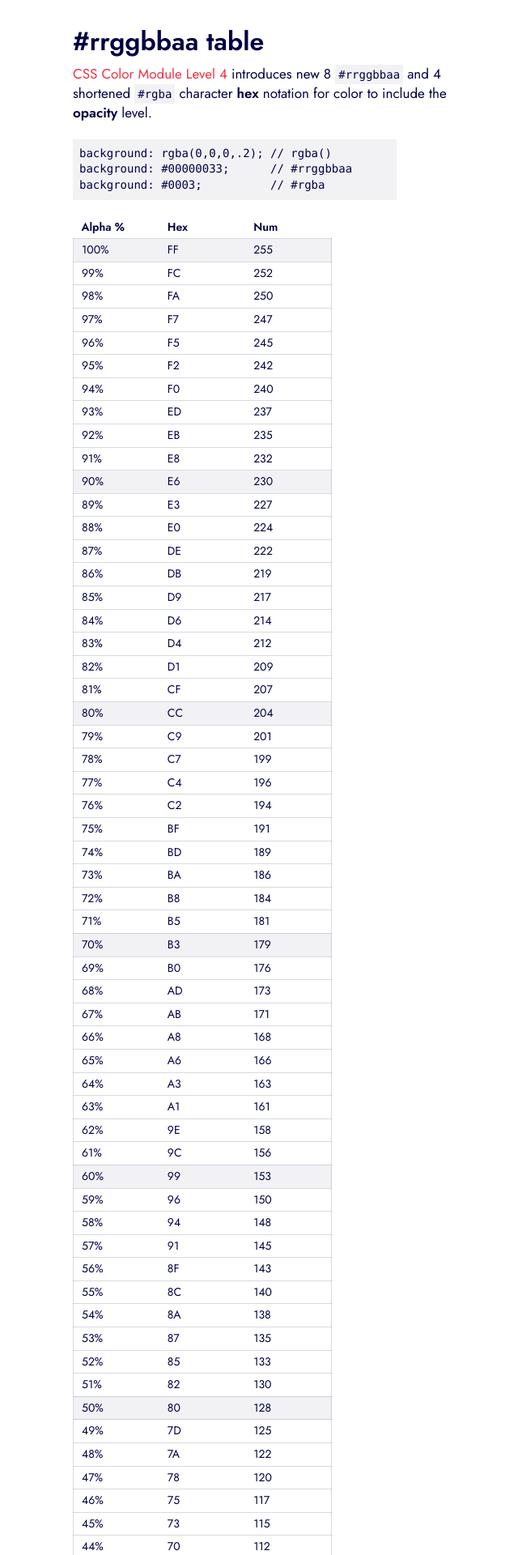
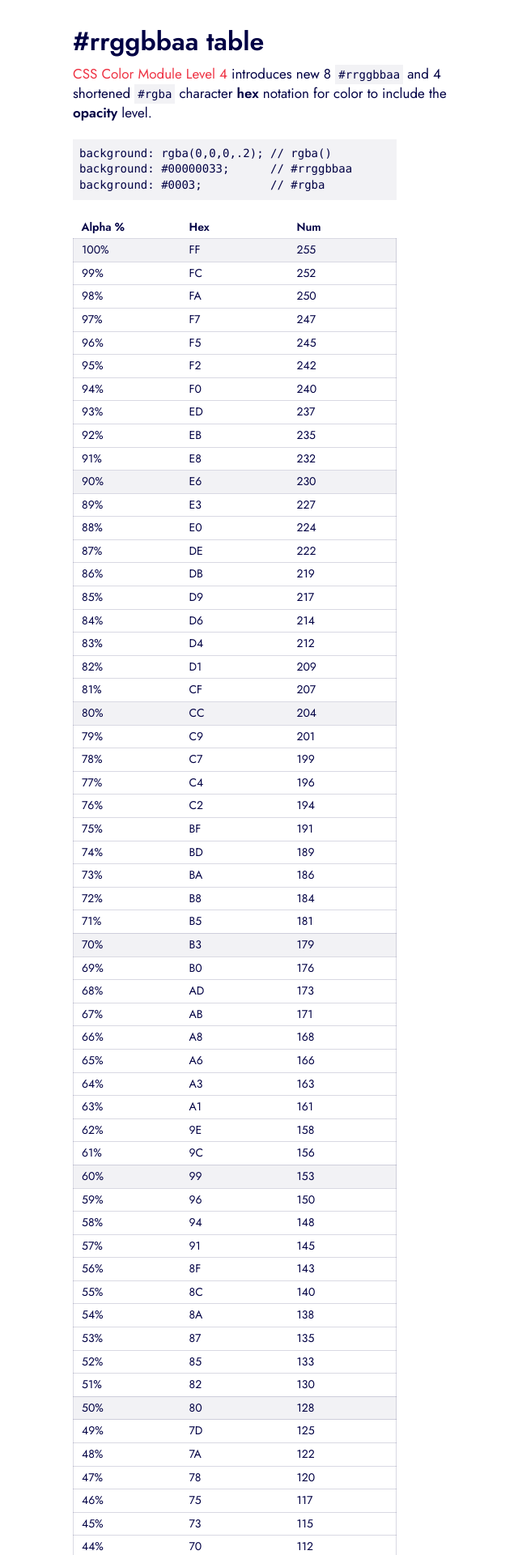
Before and after one commit to borderleft/borderleft.github.io, a Jekyll site: the page built from toolbox/rrggbbaa.html, in a window 1280 px wide. Shown: the top 1920 px of the page at 81% size, without its empty margins (150-790 px from the left). Built offline with Jekyll 4.4.1, drawn with Linux system fonts in a browser that asks for light colours.

Commit message:
Build 2.4

```diff
--- a/_config.yml
+++ b/_config.yml
@@ -1,4 +1,4 @@
 name: Borderleft
 description: Design beautiful websites and build with web standards.
-build: 2.3
+build: 2.4
 permalink: pretty
--- a/assets/css/base.css
+++ b/assets/css/base.css
@@ -1,9 +1,9 @@
 :root {
-    --color-body-text: rgb(0,0,68);
-    --color-body-bg: rgb(255,255,255);
+    --color-black: rgb(0,0,68);
+    --color-white: rgb(255,255,255);
     --color-accent: rgb(238,51,68);
-    --color-light-border: rgba(0,0,68,.15);
-    --color-light-bg: rgba(0,0,68,.05);
+    --color-gray-dark: rgba(0,0,68,.15);
+    --color-gray-light: rgba(0,0,68,.05);
 
     --font-size-h1: 2rem;
     --font-size-h2: 1.5rem;
@@ -35,8 +35,8 @@
     font-weight: 400;
     line-height: 1.4;
     margin: 2rem 1.5rem 3rem;
-    background-color: var(--color-body-bg);
-    color: var(--color-body-text);
+    background-color: var(--color-white);
+    color: var(--color-black);
     -webkit-text-size-adjust: 100%;
 }
 
@@ -80,7 +80,7 @@
 }
 
 blockquote {
-    border-left: .25rem solid var(--color-light-border);
+    border-left: .25rem solid var(--color-gray-dark);
     padding: 0 1rem;
 }
 
@@ -88,7 +88,7 @@
     font-family: "SFMono-Regular", Consolas, "Liberation Mono", Menlo, monospace;
     font-size: var(--font-size-xs);
     word-wrap: break-word;
-    background-color: var(--color-light-bg);
+    background-color: var(--color-gray-light);
 }
 
 code {
@@ -188,7 +188,8 @@
 
 .card {
     margin-bottom: 3rem;
-    box-shadow: 0 0 0 1px var(--color-light-border);
+    box-shadow: 0 0 0 1px var(--color-gray-dark);
+    background-color: var(--color-white);
 }
 
 .card p:last-child {
@@ -196,7 +197,7 @@
 }
 
 .card-body {
-    box-shadow: inset 0 1px 0 0 var(--color-light-border);
+    box-shadow: inset 0 1px 0 0 var(--color-gray-dark);
     padding: 1.5rem;
 }
 
@@ -253,7 +254,7 @@
     .card-body {
         flex: 1;
         padding: 1.875rem;
-        box-shadow: inset -1px 0 0 0 var(--color-light-border);
+        box-shadow: inset -1px 0 0 0 var(--color-gray-dark);
     }
     @supports (display: grid) {
         .cells {
@@ -285,7 +286,7 @@
 }
 
 .hex td {
-    border: 1px solid var(--color-light-border);
+    border: 1px solid var(--color-gray-dark);
 }
 
 .hex td[title] {
@@ -391,8 +392,8 @@
 }
 
 .rrggbbaa table {
-    width: var(--layout-4);
     max-width: 100%;
+    width: var(--layout-5);
     table-layout: fixed;
     border-collapse: collapse;
     font-size: var(--font-size-xs);
@@ -405,7 +406,7 @@
 }
 
 .rrggbbaa td {
-    border: 1px solid var(--color-light-border);
+    border: 1px solid var(--color-gray-dark);
 }
 
 .rrggbbaa td:nth-child(1),
@@ -419,7 +420,7 @@
 }
 
 .rrggbbaa tr:nth-child(10n+1) td {
-    background-color: var(--color-light-bg);
+    background-color: var(--color-gray-light);
 }
 
 .rrggbbaa tr:focus {
```
